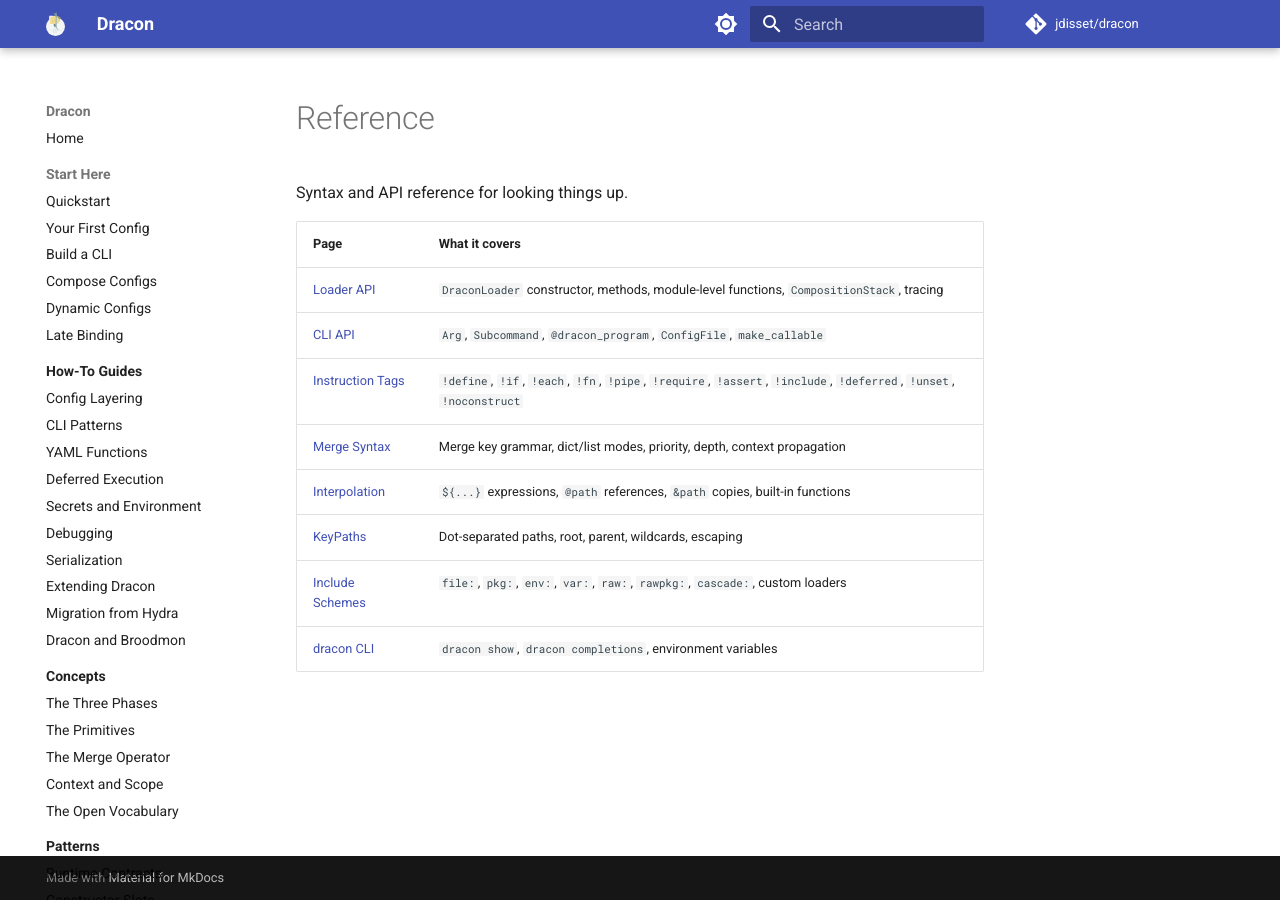
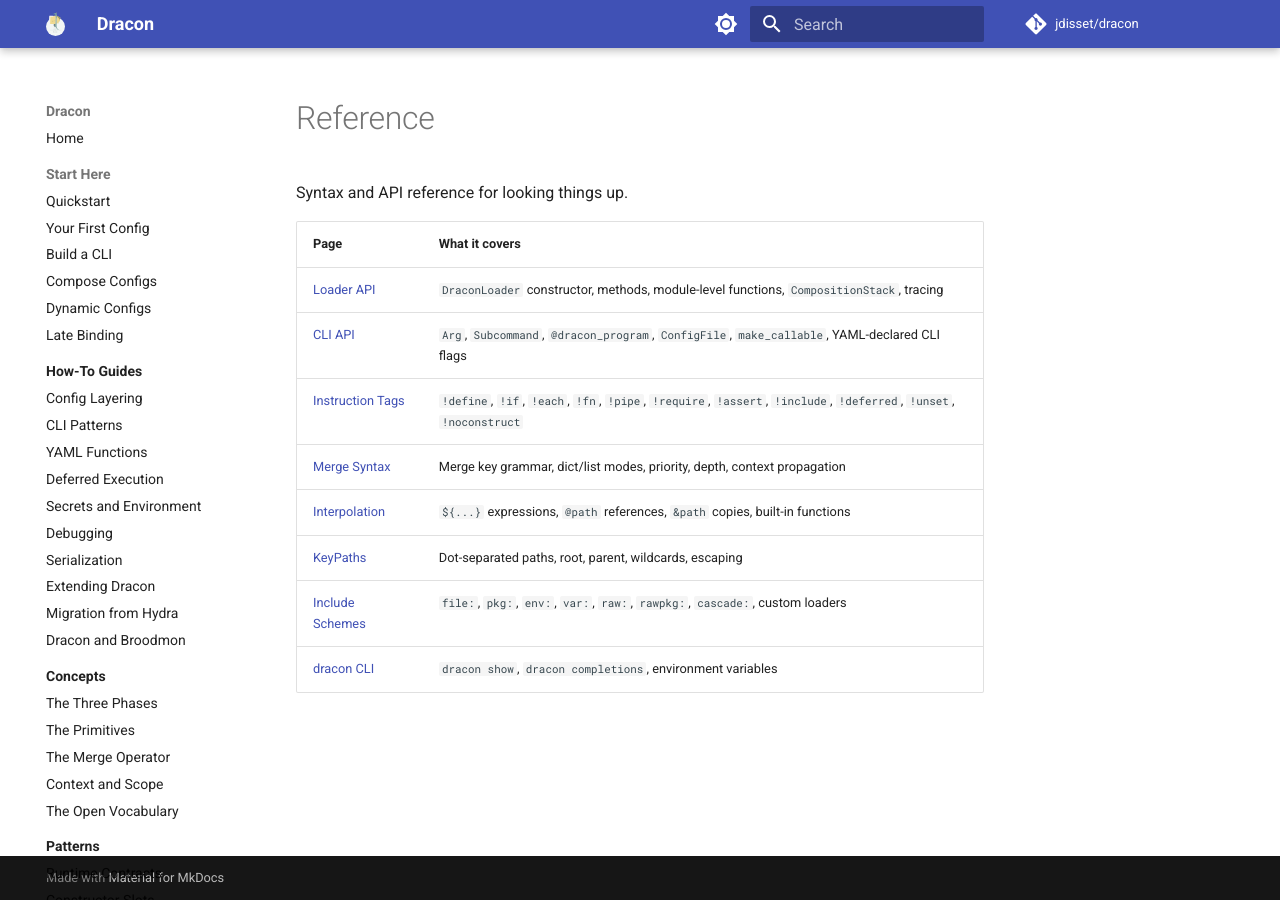
Before and after one commit to jdisset/dracon, an MkDocs documentation site: the page built from docs/reference/index.md, in a window 1280 px wide. Built offline with MkDocs 1.6.1 and Material for MkDocs 9.7.7, drawn with Linux system fonts in a browser that asks for light colours; comment, search, counter and statistics services are not loaded.

Commit message:
docs: mention yaml-cli flag discovery in README + reference index

```diff
--- a/docs/reference/index.md
+++ b/docs/reference/index.md
@@ -5,7 +5,7 @@ Syntax and API reference for looking things up.
 | Page | What it covers |
 |------|----------------|
 | [Loader API](loader-api.md) | `DraconLoader` constructor, methods, module-level functions, `CompositionStack`, tracing |
-| [CLI API](cli-api.md) | `Arg`, `Subcommand`, `@dracon_program`, `ConfigFile`, `make_callable` |
+| [CLI API](cli-api.md) | `Arg`, `Subcommand`, `@dracon_program`, `ConfigFile`, `make_callable`, YAML-declared CLI flags |
 | [Instruction Tags](instruction-tags.md) | `!define`, `!if`, `!each`, `!fn`, `!pipe`, `!require`, `!assert`, `!include`, `!deferred`, `!unset`, `!noconstruct` |
 | [Merge Syntax](merge-syntax.md) | Merge key grammar, dict/list modes, priority, depth, context propagation |
 | [Interpolation](interpolation.md) | `${...}` expressions, `@path` references, `&path` copies, built-in functions |
```
Also changed, not shown: README.md (+1 -0 lines).
